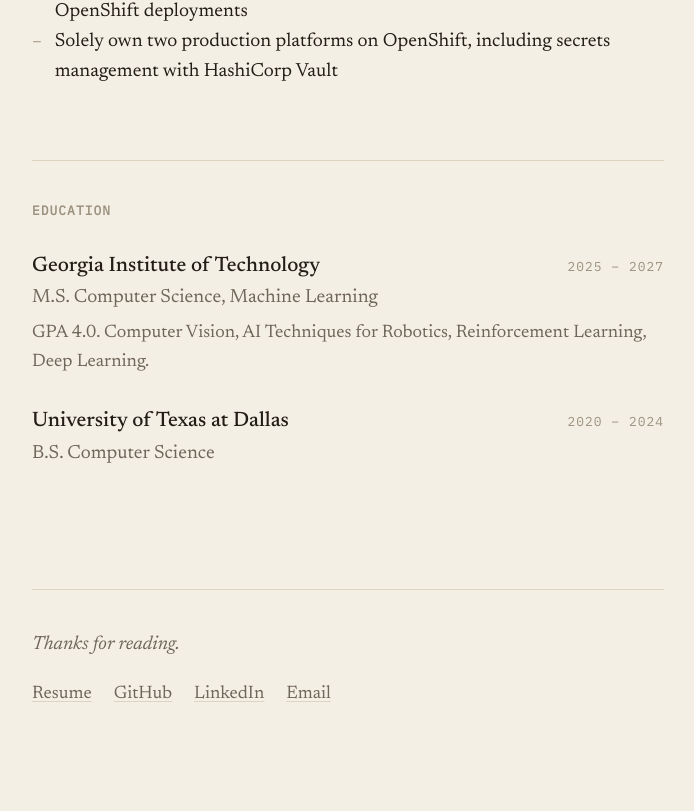
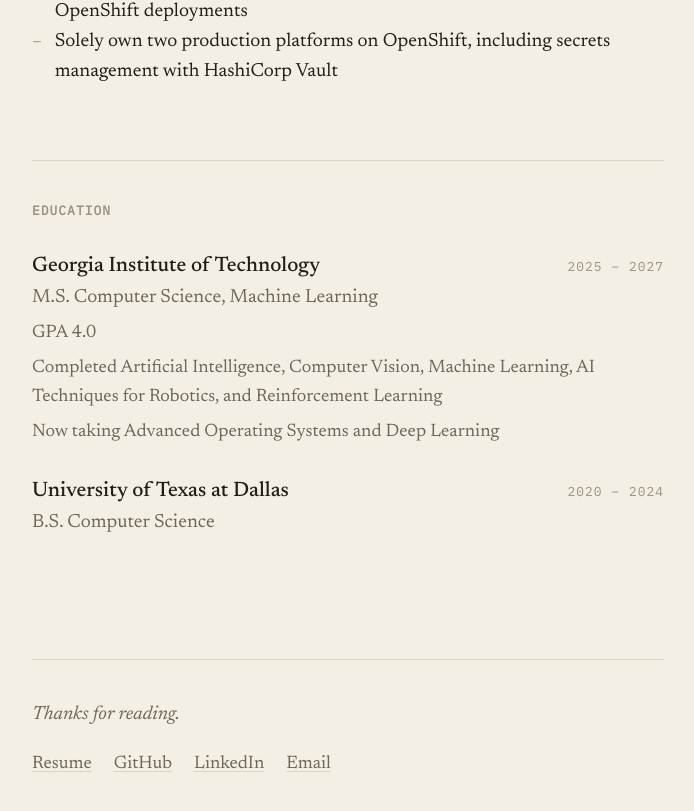
Before and after one commit to Salemmander/Portfolio, a React (Vite) app: page / in a window 1280 px wide. Shown: the part 1210-2021 px from the top of the page, without its empty margins (292-986 px from the left). Built offline with nearby package versions, Linux system fonts and the light colour scheme.

Commit message:
List all Georgia Tech courses in education

```diff
--- a/src/components/Education.jsx
+++ b/src/components/Education.jsx
@@ -11,6 +11,9 @@ function Education({ education }) {
           </div>
           <p className="item-sub">{edu.degree}</p>
           {edu.detail && <p className="item-detail">{edu.detail}</p>}
+          {edu.courses?.map((line) => (
+            <p key={line} className="item-detail">{line}</p>
+          ))}
         </div>
       ))}
     </section>
--- a/src/data.js
+++ b/src/data.js
@@ -106,7 +106,11 @@ export const education = [
     school: 'Georgia Institute of Technology',
     degree: 'M.S. Computer Science, Machine Learning',
     period: '2025 – 2027',
-    detail: 'GPA 4.0. Computer Vision, AI Techniques for Robotics, Reinforcement Learning, Deep Learning.',
+    detail: 'GPA 4.0',
+    courses: [
+      'Completed Artificial Intelligence, Computer Vision, Machine Learning, AI Techniques for Robotics, and Reinforcement Learning',
+      'Now taking Advanced Operating Systems and Deep Learning',
+    ],
   },
   {
     school: 'University of Texas at Dallas',
```
